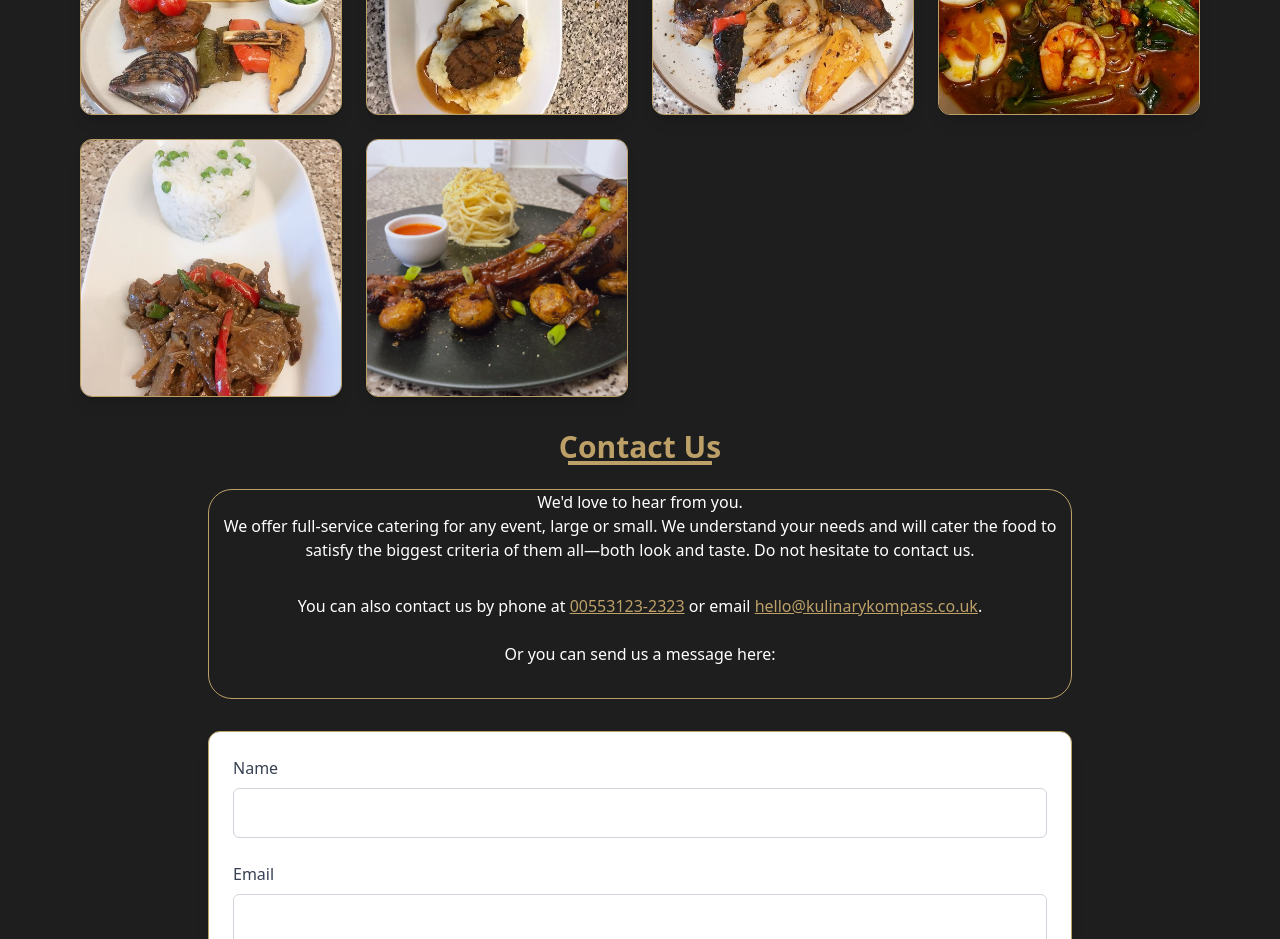
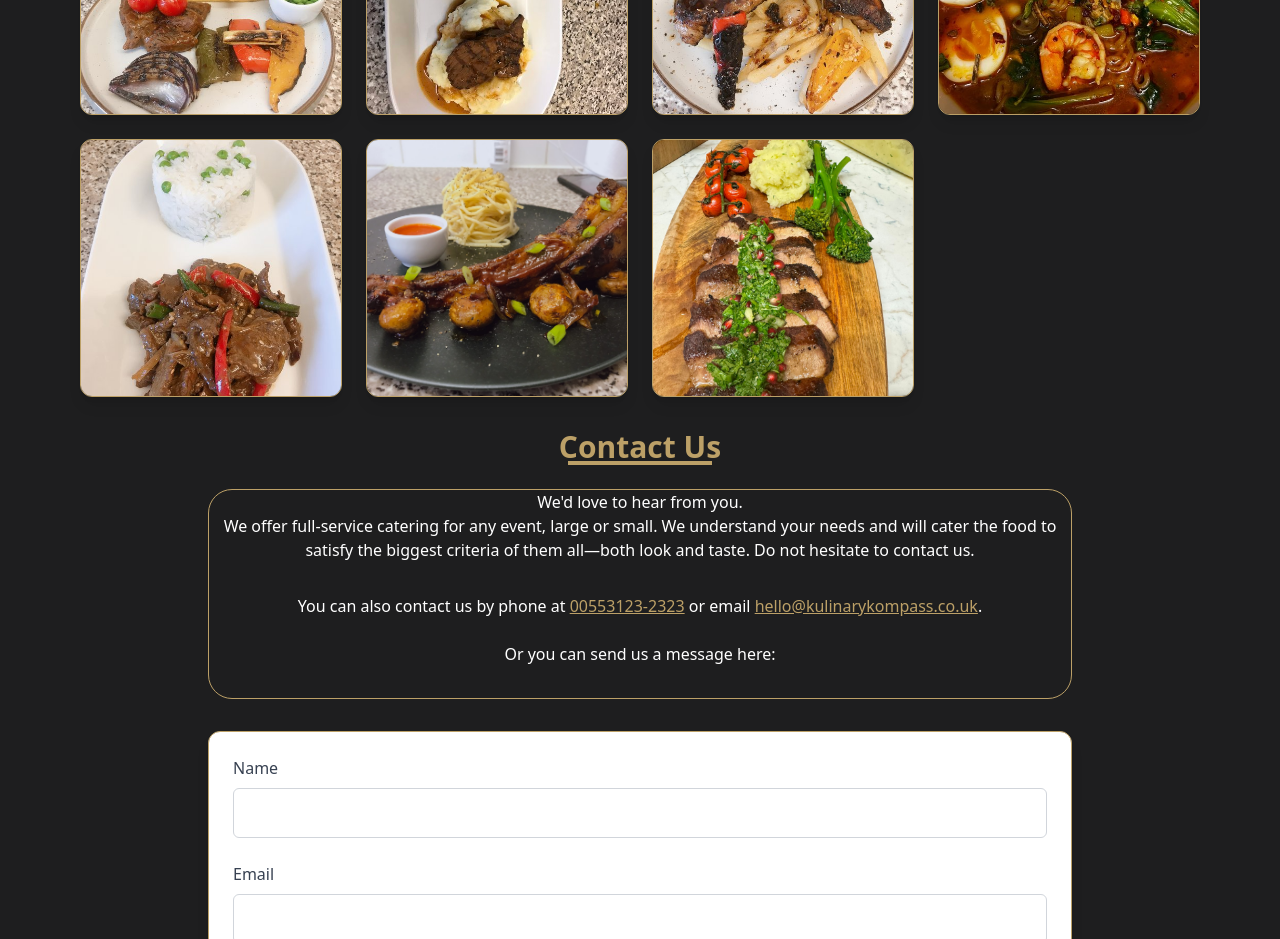
Before and after one commit to iamkayourday/Kulinary-Kompass, a React (Vite) app: page / in a window 1280 px wide. Shown: the part 4480-5419 px from the top of the page. Built offline with nearby package versions, Linux system fonts and the light colour scheme.

Commit message:
Add image

```diff
--- a/src/components/Gallery.jsx
+++ b/src/components/Gallery.jsx
@@ -30,6 +30,7 @@ const Gallery = () => {
     "img/menu_24.jpg",
     "img/menu_26.jpg",
     "img/menu_27.jpg",
+    "img/menu_25.jpg",
   ];
 
   return (
```
Also changed, not shown: public/img/menu_25.jpg (added).
